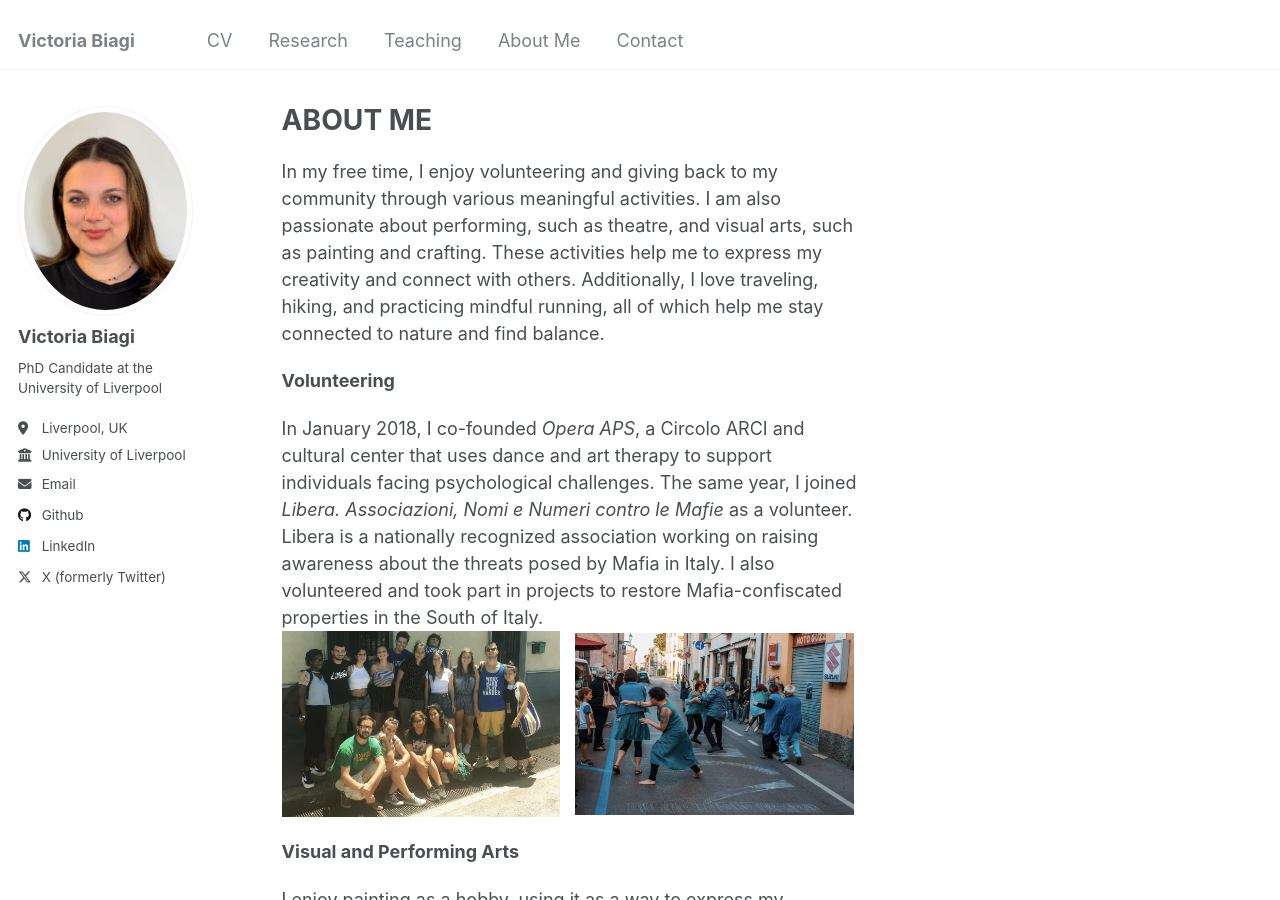
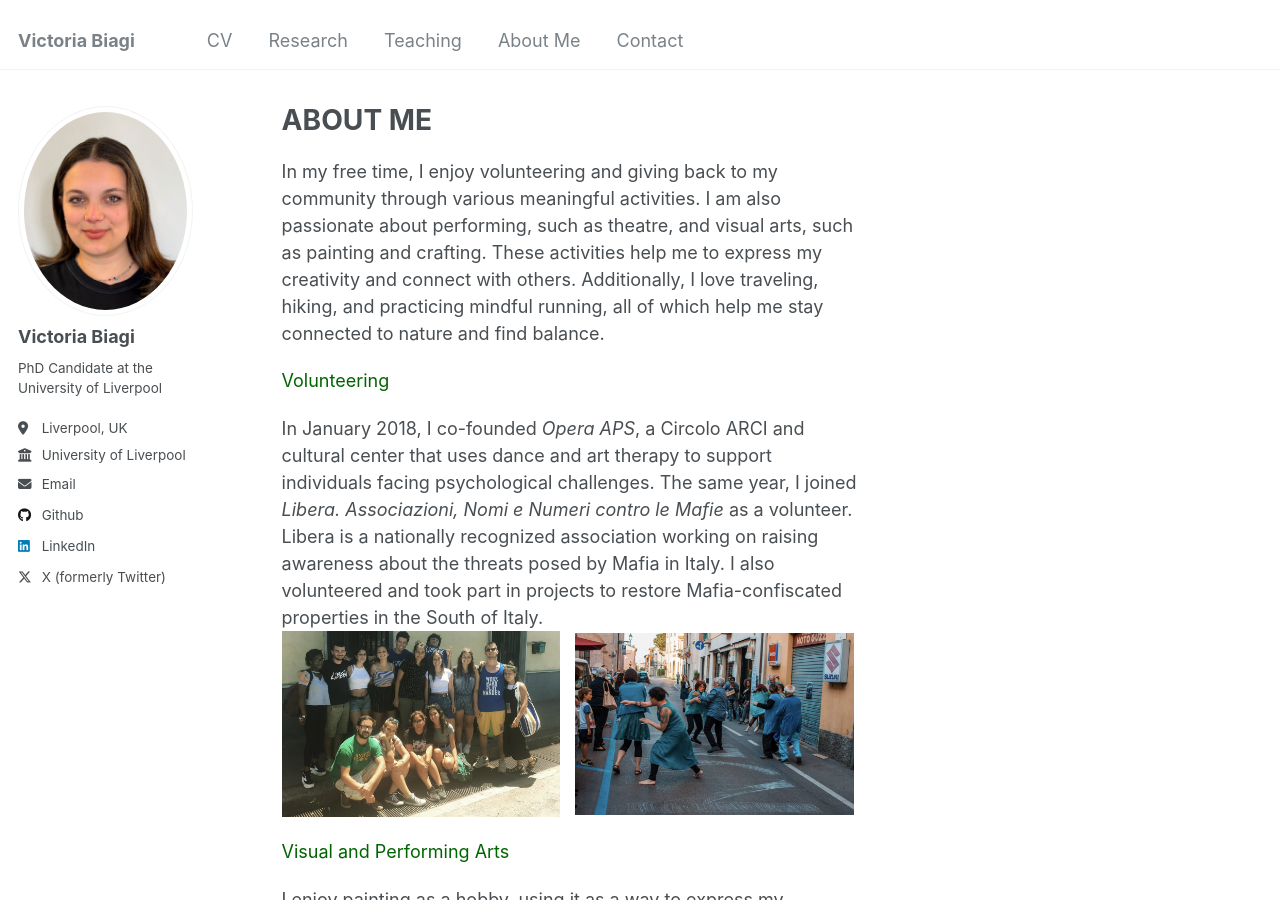
Before and after one commit to victoriabiagi/victoriabiagi.github.io, a Jekyll site: the page built from _pages/portfolio.html, in a window 1280 px wide and 900 px high. Built offline with Jekyll 4.4.1, drawn with Linux system fonts in a browser that asks for light colours.

Commit message:
Update archive-single.html

```diff
--- a/_includes/archive-single.html
+++ b/_includes/archive-single.html
@@ -23,9 +23,9 @@
           alt="">
       </div>
     {% endif %}
-<h2 class="archive__item-title" itemprop="headline" style="font-size: 1em; margin-bottom: 0; margin-top: 0;">
+<h2 class="archive__item-title" itemprop="headline" style="font-size: 1em; margin-bottom: 0; margin-top: 0; font-weight: normal; color: #006400;">
   {% if post.category == 'jobs' and post.paperurl %}
-    <a href="{{ post.paperurl }}" target="_blank" style="color: #006400;">{{ title }}</a>
+    <a href="{{ post.paperurl }}" target="_blank" style="color: #006400; font-weight: normal;">{{ title }}</a>
   {% else %}
     {{ title }}
   {% endif %}
```
